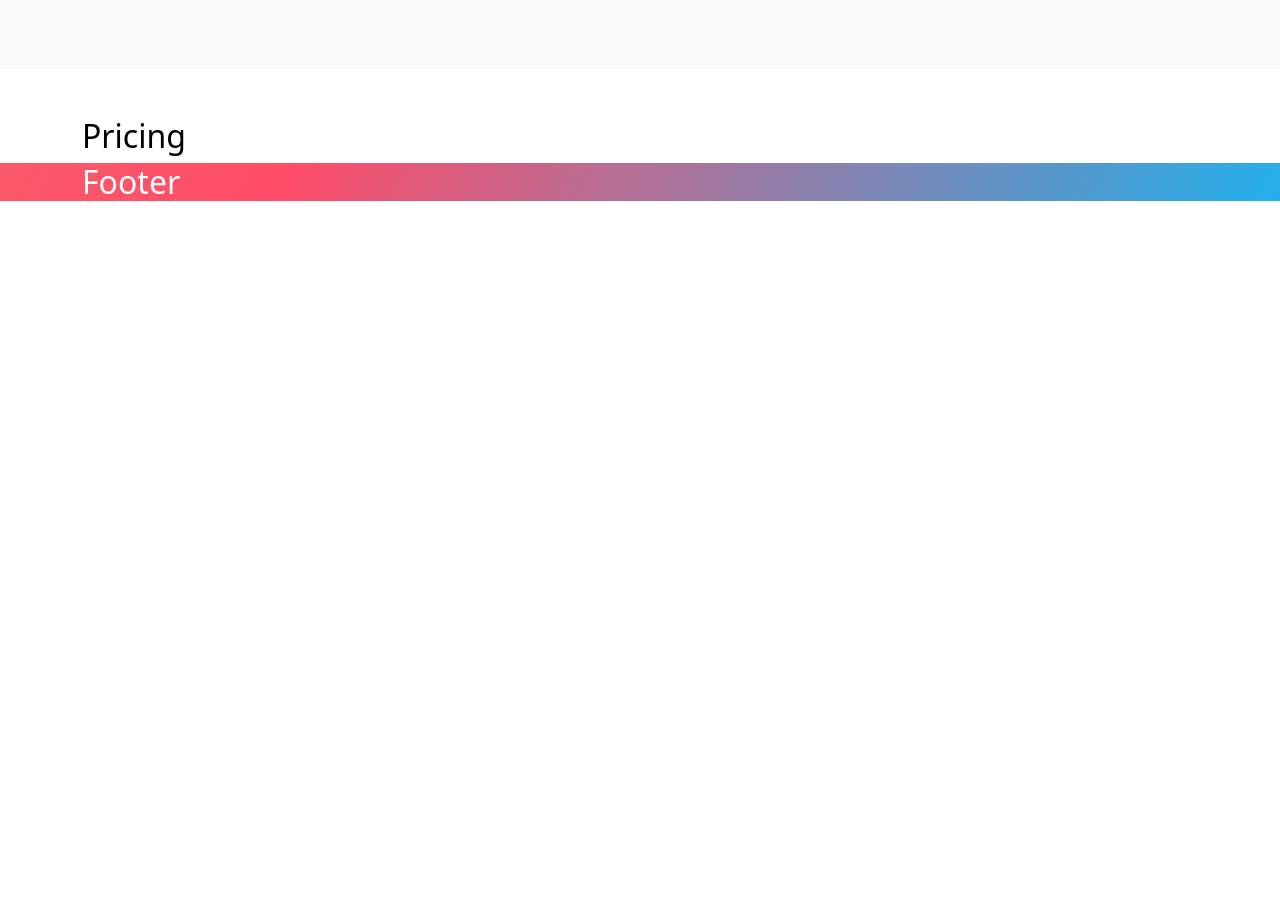
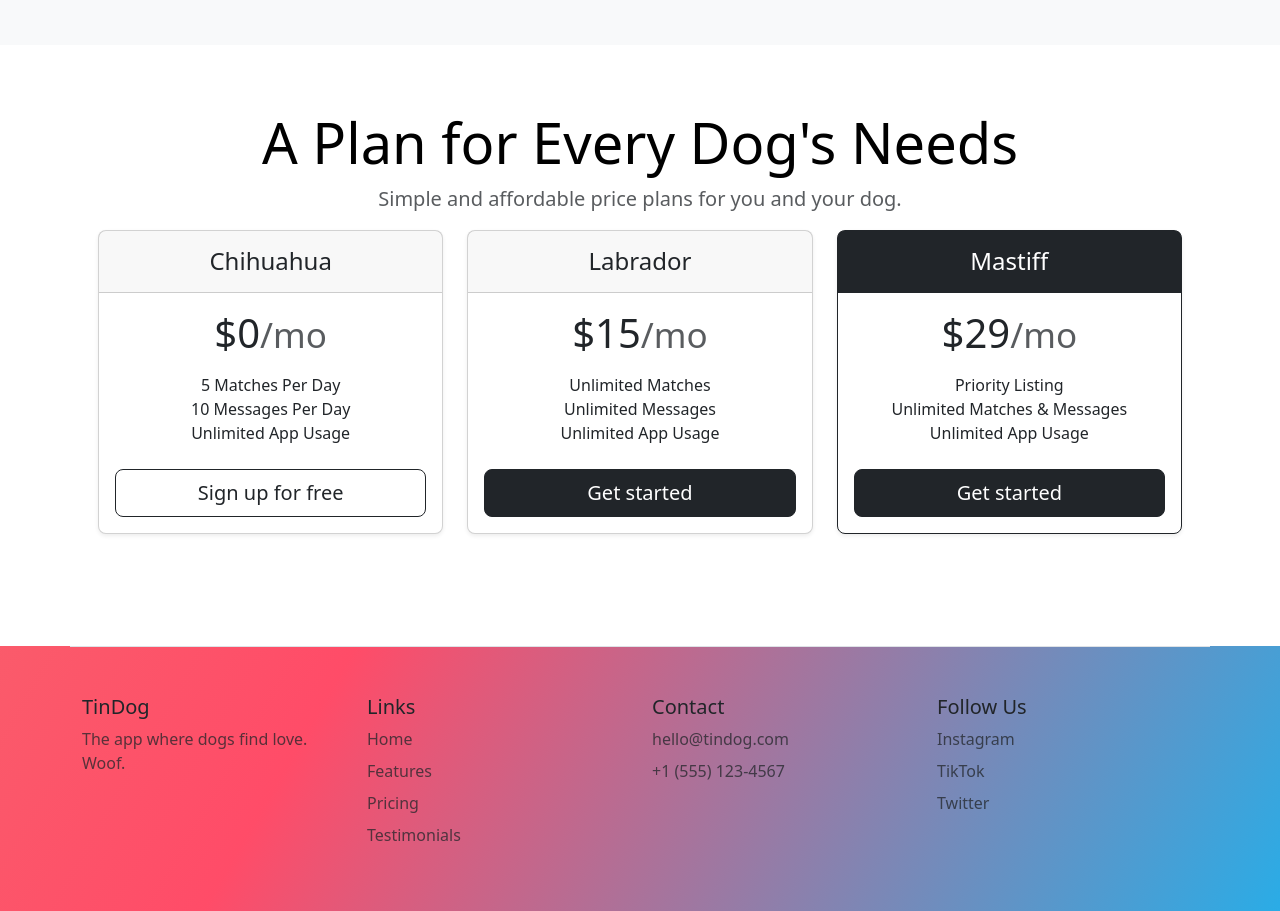
Before and after one commit to heyliceeee/TinDog-Website, a website: page index.html in a window 1280 px wide. Shown: the part 1591-2502 px from the top of the page. Before the commit the page ends 1800 px from the top, so only its background shows below. Drawn offline with nearby package versions, Linux system fonts and the light colour scheme.

Commit message:
💄feat: pricing | footer

```diff
--- a/css/style.css
+++ b/css/style.css
@@ -26,8 +26,3 @@
   height: 100px;
   border-radius: 50%;
 }
-
-.logo-fixed {
-  height: 30px;
-  width: auto;
-}
--- a/index.html
+++ b/index.html
@@ -166,33 +166,18 @@
           </p>
           </div>
           <div class="container">
-            <div class="row justify-content-center align-items-center text-center">
-              <div class="col-6 col-md-3 mb-4">
-                <img
-                  src="images/techcrunch.png"
-                  alt="techcrunch"
-                  class="logo-fixed"
-                />
+            <div class="row">
+              <div class="col-lg-3 col-sm-12">
+              <img src="./images/techcrunch.png" alt="techcrunch" height="30">
             </div>
-              <div class="col-6 col-md-3 mb-4">
-                <img
-                  src="images/mashable.png"
-                  alt="mashable"
-                  class="logo-fixed"
-                />
+            <div class="col-lg-3 col-sm-12">
+              <img src="./images/mashable.png" alt="mashable" height="30">
             </div>
-              <div class="col-6 col-md-3 mb-4">
-                <img
-                  src="images/bizinsider.png"
-                  alt="bizinsider"
-                  class="logo-fixed"
-                />
+            <div class="col-lg-3 col-sm-12">
+              <img src="./images/bizinsider.png" alt="bizinsider" height="30">
             </div>
-              <div class="col-6 col-md-3 mb-4">
-                <img
-                  src="images/tnw.png"
-                  alt="tnw" class="logo-fixed"
-                />
+            <div class="col-lg-3 col-sm-12">
+              <img src="./images/tnw.png" alt="tnw" height="30">
             </div>
             </div>
           </div>
@@ -203,13 +188,101 @@
     <!-- Pricing -->
     <section id="pricing">
       <div class="container">
-        <h2 class="text-black">Pricing</h2>
+        <div class="pricing-header p-3 pb-md-4 mx-auto text-center">
+          <h2 class="display-4 fw-normal text-body-emphasis">A Plan for Every Dog's Needs</h2>
+          <p class="fs-5 text-body-secondary">Simple and affordable price plans for you and your dog.</p>
+
+          <div class="row row-cols-1 row-cols-md-3 mb-3 text-center">
+            <div class="col">
+              <div class="card mb-4 rounded-3 shadow-sm">
+                <div class="card-header py-3">
+                  <h4 class="my-0 fw-normal">Chihuahua</h4>
+                </div>
+                <div class="card-body">
+                  <h1 class="card-title pricing-card-title">$0<small class="text-body-secondary fw-light">/mo</small></h1>
+                  <ul class="list-unstyled mt-3 mb-4">
+                    <li>5 Matches Per Day</li>
+                    <li>10 Messages Per Day</li>
+                    <li>Unlimited App Usage</li>
+                  </ul>
+                  <button type="button" class="w-100 btn btn-lg btn-outline-dark">Sign up for free</button>
+                </div>
+              </div>
+            </div>
+            <div class="col">
+              <div class="card mb-4 rounded-3 shadow-sm">
+                <div class="card-header py-3">
+                  <h4 class="my-0 fw-normal">Labrador</h4>
+                </div>
+                <div class="card-body">
+                  <h1 class="card-title pricing-card-title">$15<small class="text-body-secondary fw-light">/mo</small></h1>
+                  <ul class="list-unstyled mt-3 mb-4">
+                    <li>Unlimited Matches</li>
+                    <li>Unlimited Messages</li>
+                    <li>Unlimited App Usage</li>
+                  </ul>
+                  <button type="button" class="w-100 btn btn-lg btn-dark">Get started</button>
+                </div>
+              </div>
+            </div>
+            <div class="col">
+              <div class="card mb-4 rounded-3 shadow-sm border-dark">
+                <div class="card-header py-3 text-bg-dark border-dark">
+                  <h4 class="my-0 fw-normal">Mastiff</h4>
+                </div>
+                <div class="card-body">
+                  <h1 class="card-title pricing-card-title">$29<small class="text-body-secondary fw-light">/mo</small></h1>
+                  <ul class="list-unstyled mt-3 mb-4">
+                    <li>Priority Listing</li>
+                    <li>Unlimited Matches & Messages</li>
+                    <li>Unlimited App Usage</li>
+                  </ul>
+                  <button type="button" class="w-100 btn btn-lg btn-dark">Get started</button>
+                </div>
+              </div>
+            </div>
+          </div>
+        </div>
+      </div>
       </div>
     </section>
     <!-- Footer -->
-    <section id="footer" class="gradient-background">
+    <section id="contact" class="gradient-background">
   <div class="container">
-        <h2 class="text-white">Footer</h2>
+    <footer class="row row-cols-1 row-cols-sm-2 row-cols-md-4 py-5 mt-5 border-top">
+
+      <div class="col mb-3">
+        <h5>TinDog</h5>
+        <p class="text-body-secondary">The app where dogs find love. Woof.</p>
+      </div>
+
+      <div class="col mb-3">
+        <h5>Links</h5>
+        <ul class="nav flex-column">
+          <li class="nav-item mb-2"><a href="#title" class="nav-link p-0 text-body-secondary">Home</a></li>
+          <li class="nav-item mb-2"><a href="#features" class="nav-link p-0 text-body-secondary">Features</a></li>
+          <li class="nav-item mb-2"><a href="#pricing" class="nav-link p-0 text-body-secondary">Pricing</a></li>
+          <li class="nav-item"><a href="#testimonial" class="nav-link p-0 text-body-secondary">Testimonials</a></li>
+        </ul>
+      </div>
+
+      <div class="col mb-3">
+        <h5>Contact</h5>
+        <ul class="nav flex-column">
+          <li class="nav-item mb-2"><span class="text-body-secondary">hello@tindog.com</span></li>
+          <li class="nav-item mb-2"><span class="text-body-secondary">+1 (555) 123‑4567</span></li>
+        </ul>
+      </div>
+
+      <div class="col mb-3">
+        <h5>Follow Us</h5>
+        <ul class="nav flex-column">
+          <li class="nav-item mb-2"><a href="#" class="nav-link p-0 text-body-secondary">Instagram</a></li>
+          <li class="nav-item mb-2"><a href="#" class="nav-link p-0 text-body-secondary">TikTok</a></li>
+          <li class="nav-item"><a href="#" class="nav-link p-0 text-body-secondary">Twitter</a></li>
+        </ul>
+      </div>
+    </footer>
   </div>
 </section>
   </body>
```
Also changed, not shown: README.md (deleted), goal images/features-goal.jpg (deleted), goal images/footer-goal.jpg (deleted), goal images/pricing-goal.jpg (deleted), goal images/testimonial-goal.jpg (deleted), goal images/title-goal.jpg (deleted). Lines whose indentation alone changed are shown as unchanged.
